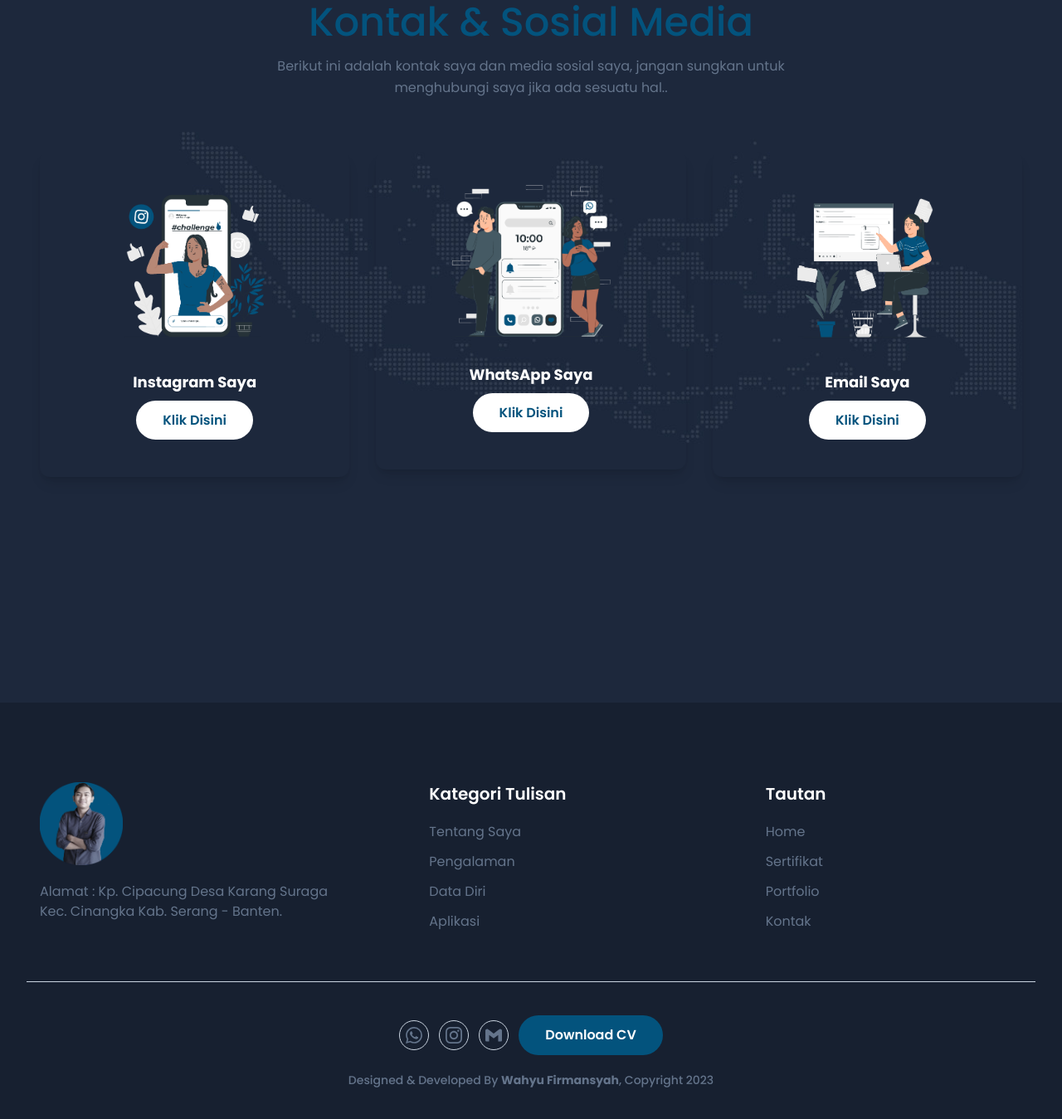
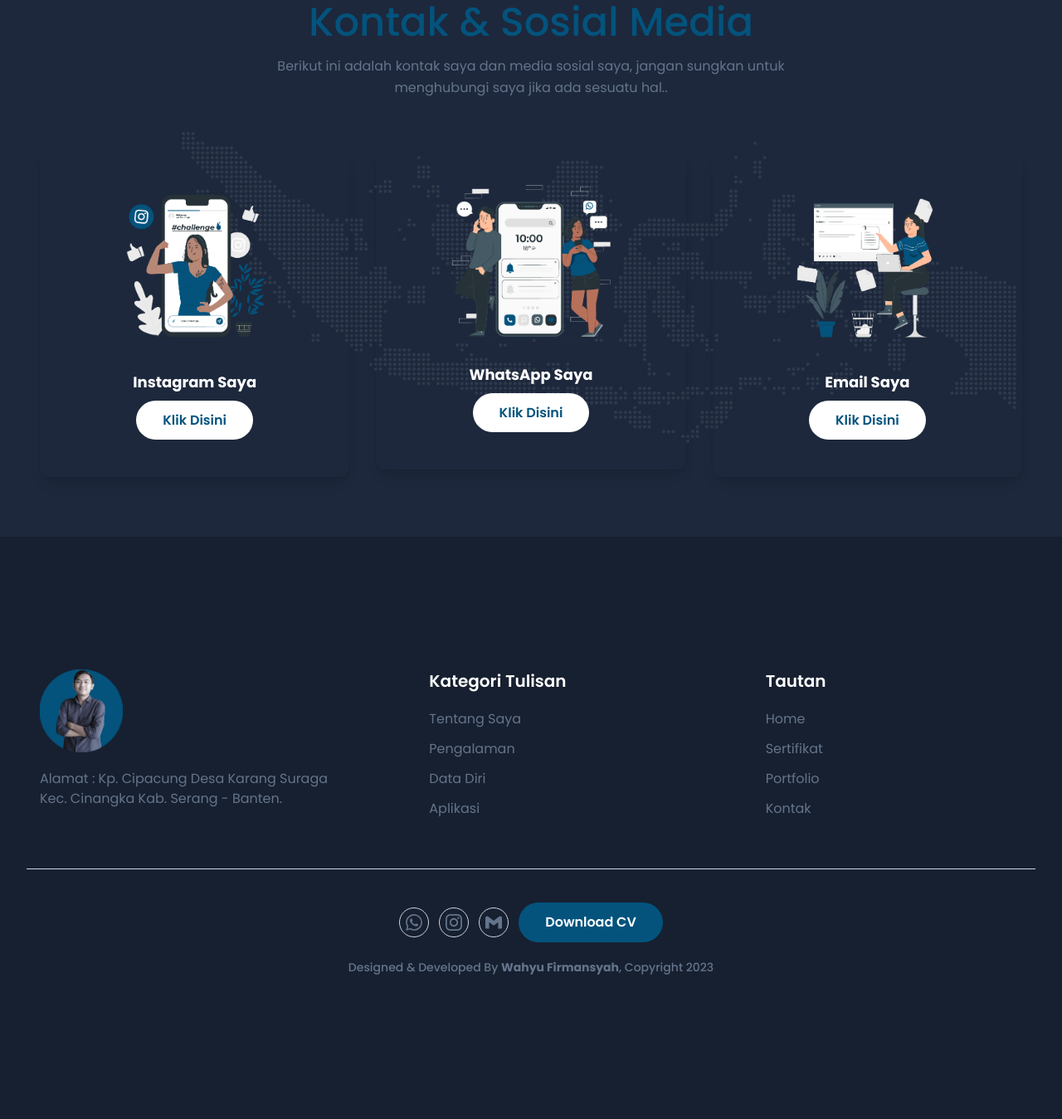
Before and after one commit to wahyufirmansyah55/Portofolio-Wahyu, a website: page kontak.html in a window 1280 px wide. Shown: the part 629-1978 px from the top of the page at 83% size. After the commit the page ends 1853 px from the top, so only its background shows below. Drawn offline with Linux system fonts and the light colour scheme.

Commit message:
merubah file kontak.html

```diff
--- a/kontak.html
+++ b/kontak.html
@@ -68,8 +68,8 @@
     </section>
     <!-- tentang Section End -->
 
-    <!-- Pengalaman Star -->
-    <section id="pengalaman" class="pt-5 pb-5 bg-dark" style="background-image: url('dist/img/kontak/bg\ kontak\ br.jpg'); height: 960px">
+    <!-- kontak Star -->
+    <section id="pengalaman" class="z-10 pt-5 pb-40 mb-40 bg-dark" style="background-image: url('dist/img/kontak/bg\ kontak\ br.jpg'); height: 760px">
         <div class="container">
                 <div class="w-full px-4">
                     <div class="max-w-2xl mx-auto text-center mb-16 mt-24">
@@ -77,7 +77,7 @@
                         <p class="font-normal text-secondary leading-relaxed">Berikut ini adalah kontak saya dan media sosial saya, jangan sungkan untuk menghubungi saya jika ada sesuatu hal..</p>
                     </div>
                 </div>
-                <div class="flex flex-wrap mb-24">
+                <div class="flex flex-wrap mb-40">
                     <div class="w-full px-4 lg:w-1/2 xl:w-1/3">
                         <div class="opacity-50 gap-5  rounded-xl shadow-lg overflow-hidden mb-10">
                             <center><img src="dist/img/kontak/ig.png" alt="" class="w-48 mt-10"></center>
@@ -117,10 +117,10 @@
                 </div>
         </div>
     </section>
-    <!-- Pengalaman End -->
+    <!-- kontak End -->
 
     <!-- footer start -->
-    <footer class="bg-dark pt-24 pb-12">
+    <footer class="bg-dark pt-40 pb-12">
         <div class="container">
             <div class="flex flex-wrap">
                 <div class="w-full px-4 mb-12 text-slate-300 font-medium md:w-1/3 ">
```
